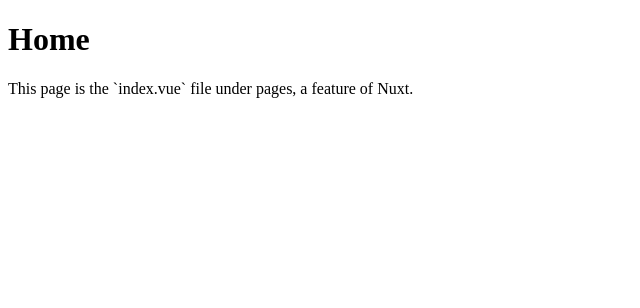
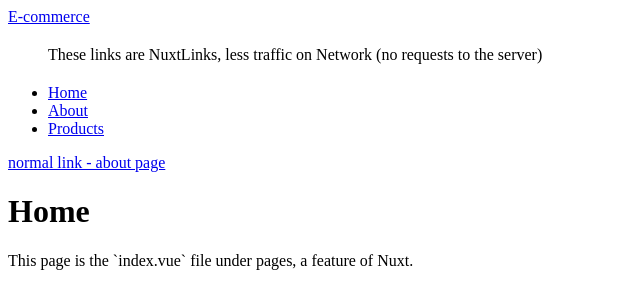
Before and after one commit to lavahotsnacks/e-commerce, a Nuxt app: page / in a window 1280 px wide. Shown: the top 308 px of the page, without its empty margins (0-640 px from the left). Built offline with nearby package versions, Linux system fonts and the light colour scheme.

Commit message:
tried NuxtLink component
- studied NuxtLink component & how it differs from using regular anchor tags.
- reference: https://youtu.be/X9ta1grG1j0

```diff
--- a/pages/about.vue
+++ b/pages/about.vue
@@ -1,5 +1,21 @@
 <template>
     <div>
+        <header>
+            <nav>
+                <NuxtLink to="/">E-commerce</NuxtLink>
+                <ul>
+                    <p>These links are NuxtLinks, less traffic on Network (no requests to the server)</p>
+                     <!-- instead of anchor tag like <a href=""></a>, we use nuxt component called nuxt link -->
+                    <!-- we use nuxtlink instead of anchor tag to be more efficient, so it would act like a SPA, no requests to the server-->
+                    <li><NuxtLink to="/">Home</NuxtLink></li>
+                    <li><NuxtLink to="/about">About</NuxtLink></li>
+                    <li><NuxtLink to="/products">Products</NuxtLink></li>
+                    <!-- No need to import it as Nuxt does it automatically -->
+                    <!-- prop "to" -->
+                </ul>
+                <a href="/about">normal link - about page</a>
+            </nav>
+        </header>
         <h1>About</h1>
         <p>This page contains nothing</p>
     </div>
--- a/pages/index.vue
+++ b/pages/index.vue
@@ -1,5 +1,21 @@
 <template>
     <div>
+        <header>
+            <nav>
+                <NuxtLink to="/">E-commerce</NuxtLink>
+                <ul>
+                    <p>These links are NuxtLinks, less traffic on Network (no requests to the server)</p>
+                     <!-- instead of anchor tag like <a href=""></a>, we use nuxt component called nuxt link -->
+                    <!-- we use nuxtlink instead of anchor tag to be more efficient, so it would act like a SPA, no requests to the server-->
+                    <li><NuxtLink to="/">Home</NuxtLink></li>
+                    <li><NuxtLink to="/about">About</NuxtLink></li>
+                    <li><NuxtLink to="/products">Products</NuxtLink></li>
+                    <!-- No need to import it as Nuxt does it automatically -->
+                    <!-- prop "to" -->
+                </ul>
+                <a href="/about">normal link - about page</a>
+            </nav>
+        </header>
         <h1>Home</h1>
         <p>This page is the `index.vue` file under pages, a feature of Nuxt.</p>
     </div>
```
